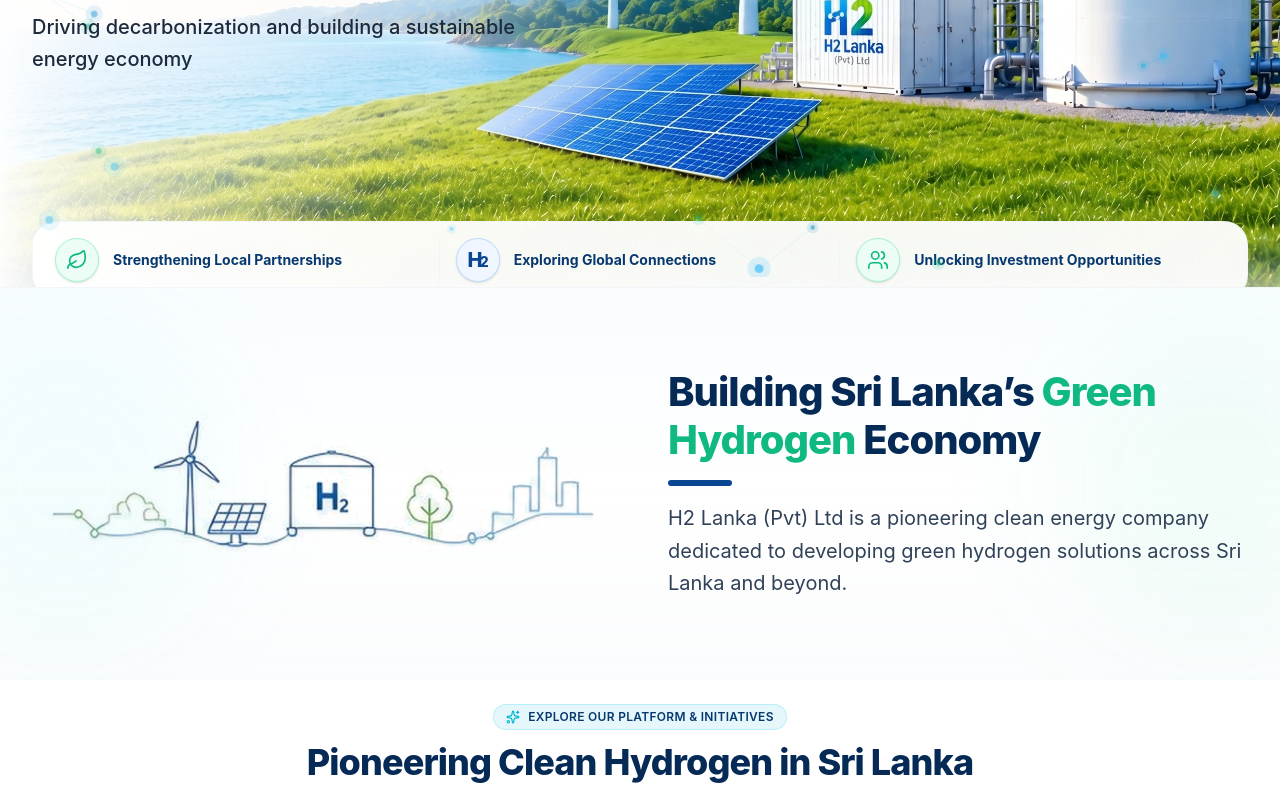
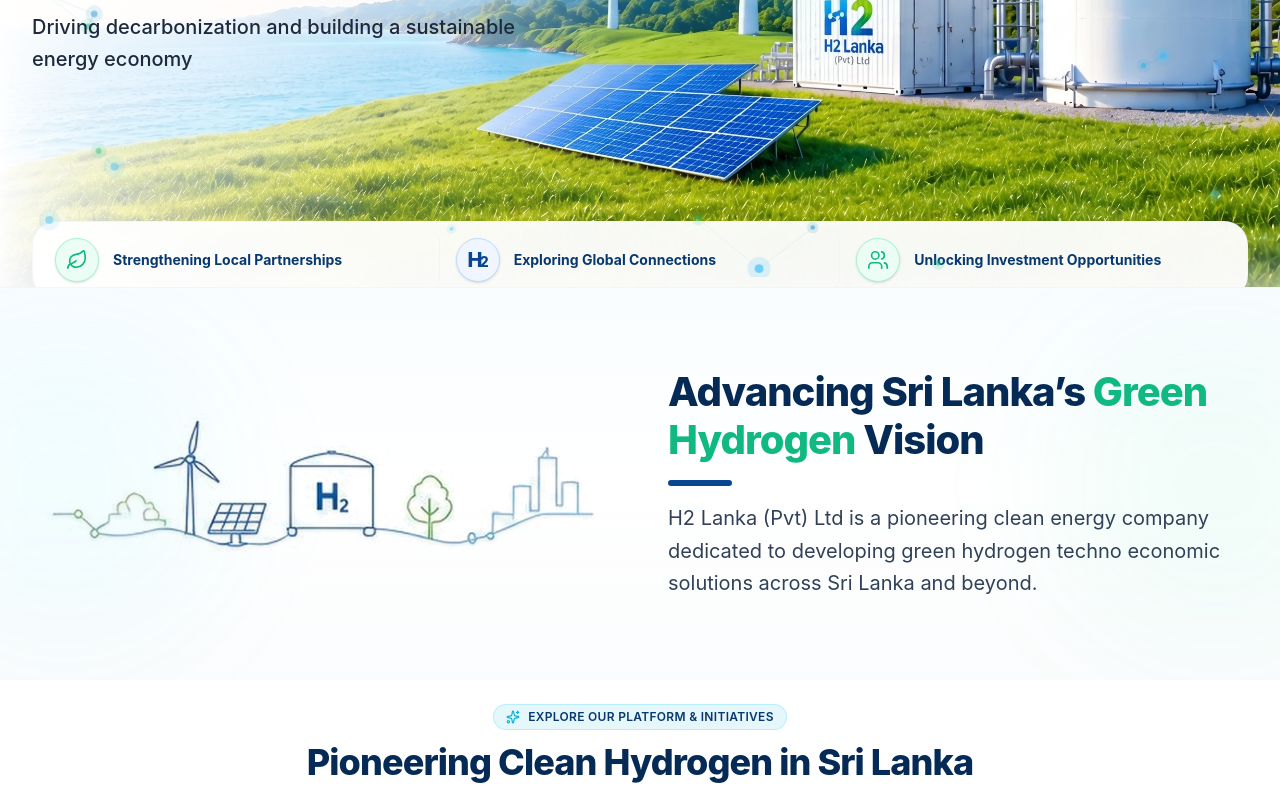
Before and after one commit to watt-soft/h2lanka.lk, a React (Vite) app: page / in a window 1280 px wide. Shown: the part 513-1310 px from the top of the page. Built offline with nearby package versions, Linux system fonts and the light colour scheme.

Commit message:
fix(NationalEconomyVision): update heading and description for clarity

```diff
--- a/src/components/home/NationalEconomyVision.tsx
+++ b/src/components/home/NationalEconomyVision.tsx
@@ -48,16 +48,16 @@ export const NationalEconomyVision: React.FC = () => {
             className="lg:col-span-6 space-y-3 sm:space-y-4 text-center lg:text-left max-w-2xl mx-auto lg:mx-0"
           >
             <h2 className="text-2xl sm:text-3xl md:text-4xl lg:text-[40px] font-extrabold text-[#062A56] tracking-tight leading-[1.2]">
-              Building Sri Lanka’s{' '}
+              Advancing Sri Lanka’s{' '}
               <span className="text-[#10B981]">Green Hydrogen</span>{' '}
-              Economy
+              Vision
             </h2>
 
             {/* Solid Horizontal Accent Line */}
             <div className="w-14 sm:w-16 h-1 sm:h-1.5 bg-[#094792] rounded-full mx-auto lg:mx-0 my-3 sm:my-4" />
 
             <p className="text-slate-700 text-sm sm:text-base md:text-lg lg:text-xl leading-relaxed font-normal">
-              H2 Lanka (Pvt) Ltd is a pioneering clean energy company dedicated to developing green hydrogen solutions across Sri Lanka and beyond.
+              H2 Lanka (Pvt) Ltd is a pioneering clean energy company dedicated to developing green hydrogen techno economic solutions across Sri Lanka and beyond.
             </p>
           </motion.div>
         </div>
```
